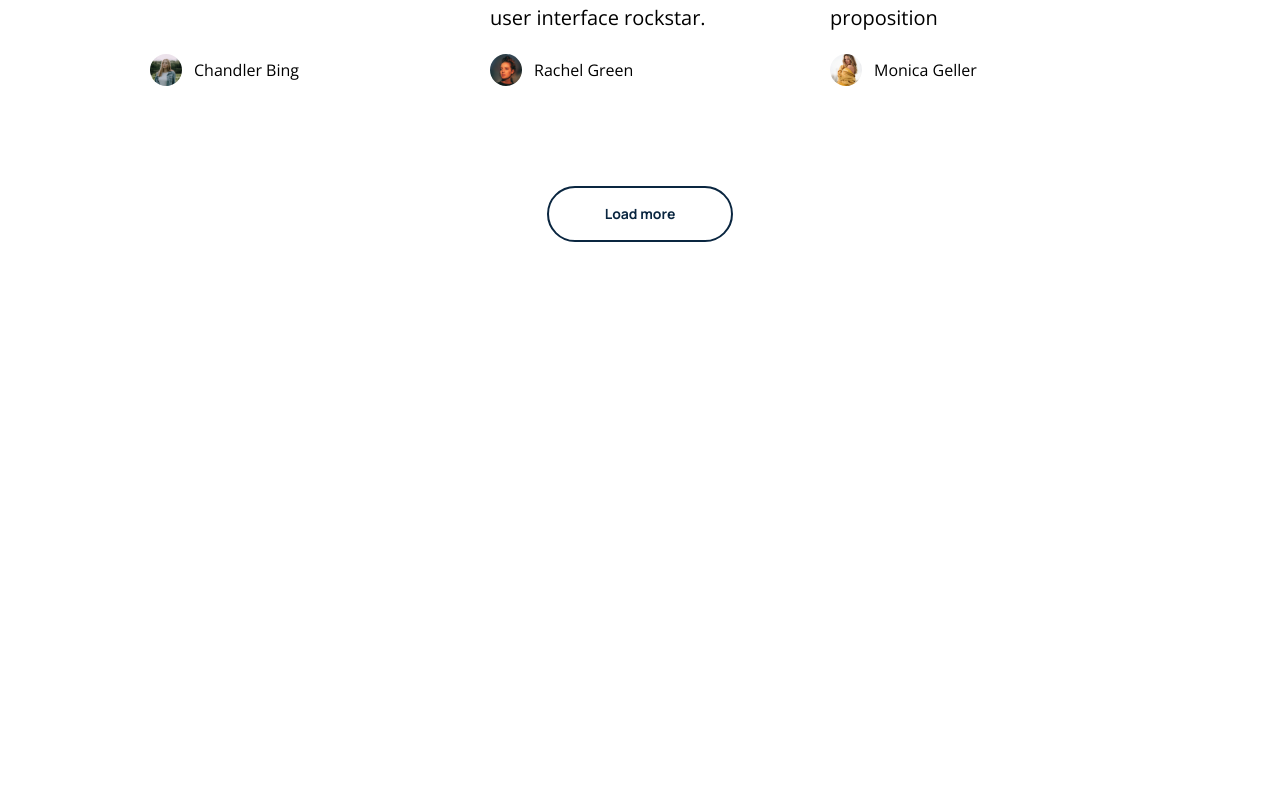
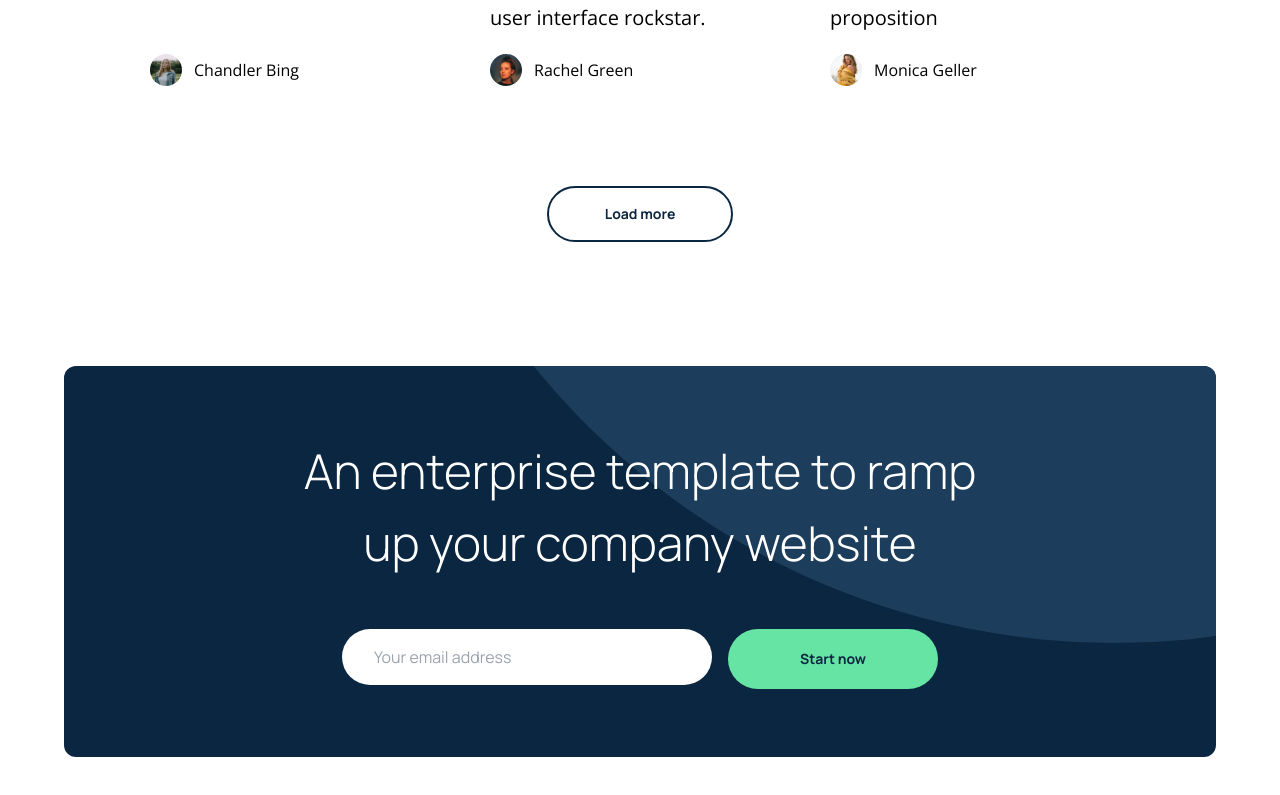
Before and after one commit to effiong-jr/boldo-landing-page, a Next.js app: page / in a window 1280 px wide. Shown: the part 5936-6731 px from the top of the page. Before the commit the page ends 6234 px from the top, so only its background shows below. Built offline with nearby package versions, Linux system fonts and the light colour scheme.

Commit message:
Added subscription section

```diff
--- /dev/null
+++ b/src/components/landingPage/subscribe/Subscribe.tsx
@@ -0,0 +1,36 @@
+import { FC } from "react";
+import Image from "next/image";
+import Button from "@/components/Button";
+
+const Subscribe: FC = () => {
+  return (
+    <div className="bg-dark-blue text-white max-w-[90%] h-[391px] rounded-xl mx-auto w-full mt-[124px] flex justify-center items-center relative overflow-clip">
+      <div className="absolute top-0 right-0">
+        <Image
+          src="/assets/landingPage/subscribe/ellipse.svg"
+          alt=""
+          height={700}
+          width={850}
+        />
+      </div>
+      <div className=" w-[716px] text-center z-10">
+        <p className="text-5xl leading-[72px] font-light">
+          An enterprise template to ramp up your company website
+        </p>
+
+        <div className="mt-[50px] flex justify-center space-x-4">
+          <input
+            type="text"
+            placeholder="Your email address"
+            className="bg-white rounded-[240px] w-[370px] h-14 outline-none px-8 text-black"
+          />
+          <Button className="bg-green text-dark-blue rounded-[56px] w-[210px] h-[60px] text-sm font-bold">
+            Start now
+          </Button>
+        </div>
+      </div>
+    </div>
+  );
+};
+
+export default Subscribe;
--- a/src/pages/index.tsx
+++ b/src/pages/index.tsx
@@ -4,6 +4,7 @@ import StartNow from "@/components/landingPage/startNow/StartNow";
 import Reviews from "@/components/landingPage/reviews/Reviews";
 import Connect from "@/components/landingPage/connect/Connect";
 import OurBlog from "@/components/landingPage/ourBlog/ourBlog";
+import Subscribe from "@/components/landingPage/subscribe/Subscribe";
 
 export default function Home() {
   return (
@@ -18,6 +19,7 @@ export default function Home() {
         <Connect />
         <OurBlog />
       </div>
+      <Subscribe />
     </div>
   );
 }
```
Also changed, not shown: public/assets/landingPage/subscribe/ellipse.svg (added).
